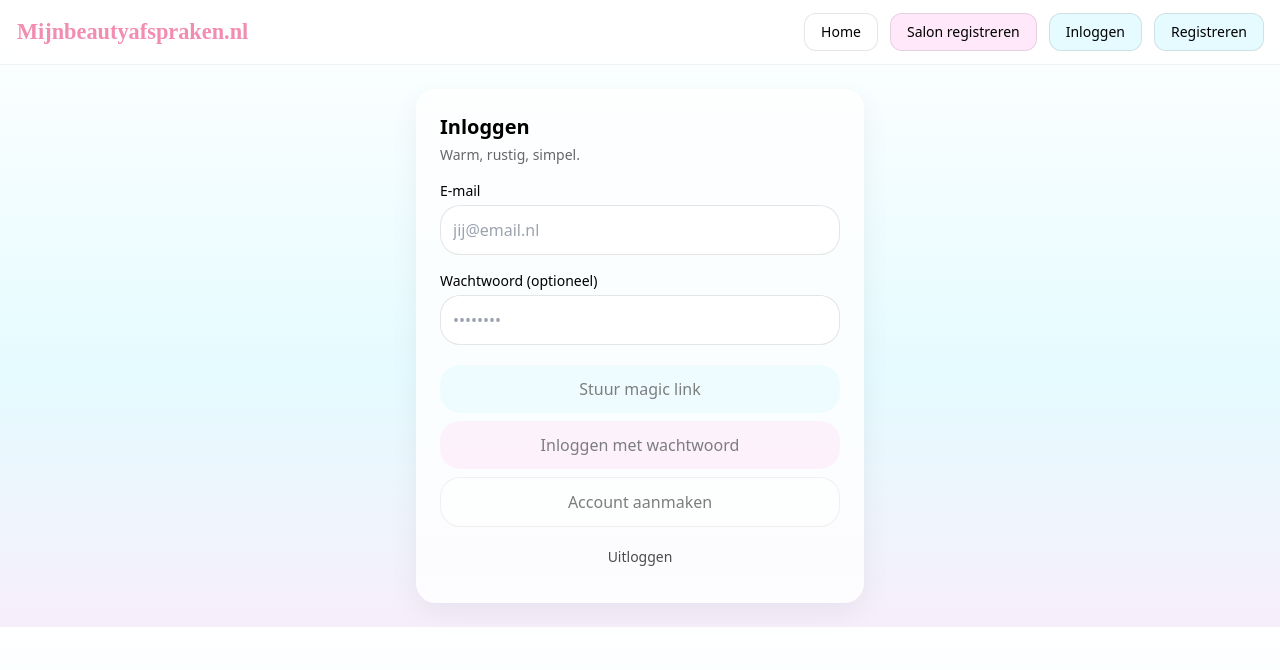
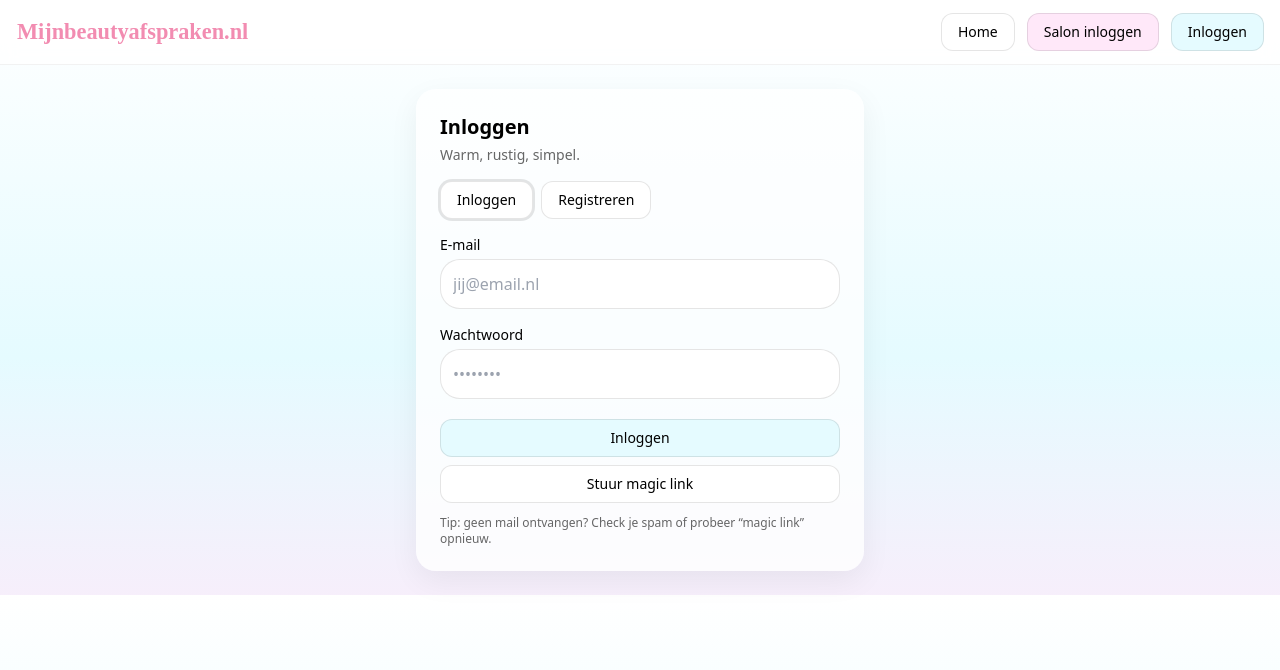
Before and after one commit to BartMimo/mijnbeautyafspraken, a Next.js app: page /auth in a window 1280 px wide. Shown: the top 670 px of the page. Built offline with nearby package versions, Linux system fonts and the light colour scheme.

Commit message:
Update header: Home + Salon inloggen + Inloggen

```diff
--- a/app/auth/page.tsx
+++ b/app/auth/page.tsx
@@ -1,38 +1,86 @@
 "use client";
 
-import { useState } from "react";
+import { useEffect, useMemo, useState } from "react";
 import { supabaseBrowser } from "@/lib/supabase/client";
-import { useRouter } from "next/navigation";
+import { useRouter, useSearchParams } from "next/navigation";
+
+type Mode = "signin" | "signup";
+
+function isValidEmail(v: string) {
+  return /^[^\s@]+@[^\s@]+\.[^\s@]+$/.test(v.trim());
+}
 
 export default function AuthPage() {
   const router = useRouter();
+  const searchParams = useSearchParams();
+
+  // /auth?type=salon  => salon login flow (zelfde auth, andere copy + redirect)
+  const authType = (searchParams.get("type") ?? "user").toLowerCase();
+  const isSalon = authType === "salon";
+
+  const [mode, setMode] = useState<Mode>("signin");
 
   const [email, setEmail] = useState("");
   const [password, setPassword] = useState("");
+
   const [msg, setMsg] = useState<string | null>(null);
   const [loading, setLoading] = useState(false);
 
-  async function signInMagic() {
+  const title = useMemo(() => (isSalon ? "Salon inloggen" : "Inloggen"), [isSalon]);
+  const subtitle = useMemo(
+    () => (isSalon ? "Voor salon-eigenaren en medewerkers." : "Warm, rustig, simpel."),
+    [isSalon]
+  );
+
+  // Redirect doel na login
+  const redirectTo = useMemo(() => (isSalon ? "/dashboard" : "/account"), [isSalon]);
+
+  // Als je deze pagina opent terwijl je al bent ingelogd: direct doorsturen
+  useEffect(() => {
+    let cancelled = false;
+
+    (async () => {
+      const { data } = await supabaseBrowser.auth.getSession();
+      if (cancelled) return;
+
+      if (data.session?.user) {
+        router.replace(redirectTo);
+        router.refresh();
+      }
+    })();
+
+    return () => {
+      cancelled = true;
+    };
+  }, [router, redirectTo]);
+
+  // Als iemand wisselt tussen /auth en /auth?type=salon: reset netjes
+  useEffect(() => {
+    setMode("signin");
     setMsg(null);
-    setLoading(true);
+  }, [authType]);
 
-    const { error } = await supabaseBrowser.auth.signInWithOtp({
-      email,
-      options: {
-        emailRedirectTo: `${location.origin}/auth/callback`,
-      },
-    });
-
-    setLoading(false);
-    setMsg(error ? error.message : "Check je e-mail voor de inloglink.");
+  function resetMsg() {
+    setMsg(null);
   }
 
   async function signInPassword() {
-    setMsg(null);
+    resetMsg();
+
+    const e = email.trim();
+    if (!isValidEmail(e)) {
+      setMsg("Vul een geldig e-mailadres in.");
+      return;
+    }
+    if (!password) {
+      setMsg("Vul je wachtwoord in.");
+      return;
+    }
+
     setLoading(true);
 
     const { error } = await supabaseBrowser.auth.signInWithPassword({
-      email,
+      email: e,
       password,
     });
 
@@ -43,18 +91,27 @@ export default function AuthPage() {
       return;
     }
 
-    setMsg("Je bent ingelogd.");
-    router.push("/");
+    router.replace(redirectTo);
     router.refresh();
   }
 
-  async function signUp() {
-    setMsg(null);
+  async function signInMagic() {
+    resetMsg();
+
+    const e = email.trim();
+    if (!isValidEmail(e)) {
+      setMsg("Vul een geldig e-mailadres in.");
+      return;
+    }
+
     setLoading(true);
 
-    const { error } = await supabaseBrowser.auth.signUp({
-      email,
-      password,
+    const { error } = await supabaseBrowser.auth.signInWithOtp({
+      email: e,
+      options: {
+        // callback route moet bestaan; jij hebt /auth/callback al
+        emailRedirectTo: `${location.origin}/auth/callback`,
+      },
     });
 
     setLoading(false);
@@ -64,76 +121,149 @@ export default function AuthPage() {
       return;
     }
 
-    setMsg("Account aangemaakt. Je kunt nu inloggen.");
+    setMsg("Check je e-mail voor de inloglink.");
   }
 
-  async function signOut() {
-    await supabaseBrowser.auth.signOut();
-    setMsg("Uitgelogd.");
-    router.push("/");
-    router.refresh();
+  async function signUp() {
+    resetMsg();
+
+    const e = email.trim();
+    if (!isValidEmail(e)) {
+      setMsg("Vul een geldig e-mailadres in.");
+      return;
+    }
+    if (!password || password.length < 8) {
+      setMsg("Kies een wachtwoord van minimaal 8 tekens.");
+      return;
     }
 
+    setLoading(true);
+
+    const { error } = await supabaseBrowser.auth.signUp({
+      email: e,
+      password,
+      options: {
+        // na bevestigen via mail terug naar jouw callback
+        emailRedirectTo: `${location.origin}/auth/callback`,
+      },
+    });
+
+    setLoading(false);
+
+    if (error) {
+      setMsg(error.message);
+      return;
+    }
+
+    // Als confirm-email aan staat: user moet bevestigen, anders kan hij direct inloggen.
+    setMsg("Account aangemaakt. Check je e-mail (mogelijk bevestigen) en log daarna in.");
+    setMode("signin");
+  }
+
+  // Styling helpers
+  const pill =
+    "inline-flex items-center justify-center px-4 py-2 rounded-xl border border-black/10 text-sm font-medium transition hover:opacity-90 disabled:opacity-50";
+  const pillWhite = `${pill} bg-white`;
+  const pillSky = `${pill} bg-skywash`;
+
+  const card = "max-w-md mx-auto bg-white/80 shadow-soft rounded-xl2 p-6";
+  const input = "w-full mt-1 p-3 rounded-xl2 border border-black/10 bg-white";
+
   return (
-    <div className="max-w-md mx-auto bg-white/80 shadow-soft rounded-xl2 p-6">
-      <h1 className="text-xl font-semibold">Inloggen</h1>
-      <p className="text-sm text-black/60 mt-1">
-        Warm, rustig, simpel.
-      </p>
+    <div className={card}>
+      <h1 className="text-xl font-semibold">{title}</h1>
+      <p className="text-sm text-black/60 mt-1">{subtitle}</p>
 
+      {/* Mode switch */}
+      <div className="mt-4 flex items-center gap-2">
+        <button
+          type="button"
+          className={`${pillWhite} ${mode === "signin" ? "ring-2 ring-black/10" : ""}`}
+          onClick={() => {
+            setMode("signin");
+            resetMsg();
+          }}
+          disabled={loading}
+        >
+          Inloggen
+        </button>
+        <button
+          type="button"
+          className={`${pillWhite} ${mode === "signup" ? "ring-2 ring-black/10" : ""}`}
+          onClick={() => {
+            setMode("signup");
+            resetMsg();
+          }}
+          disabled={loading}
+        >
+          Registreren
+        </button>
+      </div>
+
+      {/* Inputs */}
       <label className="block mt-4 text-sm">E-mail</label>
       <input
-        className="w-full mt-1 p-3 rounded-xl2 border border-black/10"
+        className={input}
         value={email}
         onChange={(e) => setEmail(e.target.value)}
         placeholder="jij@email.nl"
+        autoComplete="email"
+        inputMode="email"
       />
 
-      <label className="block mt-4 text-sm">
-        Wachtwoord (optioneel)
-      </label>
+      <label className="block mt-4 text-sm">Wachtwoord</label>
       <input
         type="password"
-        className="w-full mt-1 p-3 rounded-xl2 border border-black/10"
+        className={input}
         value={password}
         onChange={(e) => setPassword(e.target.value)}
         placeholder="••••••••"
+        autoComplete={mode === "signup" ? "new-password" : "current-password"}
       />
 
+      {/* Actions */}
+      {mode === "signin" ? (
         <div className="mt-5 flex flex-col gap-2">
           <button
+            type="button"
+            onClick={signInPassword}
+            disabled={loading}
+            className={pillSky}
+          >
+            {loading ? "Bezig..." : "Inloggen"}
+          </button>
+
+          <button
+            type="button"
             onClick={signInMagic}
-          disabled={loading || !email}
-          className="p-3 rounded-xl2 bg-skywash hover:opacity-90 disabled:opacity-50"
+            disabled={loading}
+            className={pillWhite}
           >
             Stuur magic link
           </button>
 
+          <p className="text-xs text-black/60 mt-1">
+            Tip: geen mail ontvangen? Check je spam of probeer “magic link” opnieuw.
+          </p>
+        </div>
+      ) : (
+        <div className="mt-5 flex flex-col gap-2">
           <button
-          onClick={signInPassword}
-          disabled={loading || !email || !password}
-          className="p-3 rounded-xl2 bg-blush hover:opacity-90 disabled:opacity-50"
+            type="button"
+            onClick={signUp}
+            disabled={loading}
+            className={pillSky}
           >
-          Inloggen met wachtwoord
+            {loading ? "Bezig..." : "Account aanmaken"}
           </button>
 
-        <button
-          onClick={signUp}
-          disabled={loading || !email || !password}
-          className="p-3 rounded-xl2 border border-black/10 bg-white hover:bg-white/60 disabled:opacity-50"
-        >
-          Account aanmaken
-        </button>
+          <p className="text-xs text-black/60 mt-1">
+            Tip: minimaal 8 tekens voor je wachtwoord.
+          </p>
+        </div>
+      )}
 
-        <button
-          onClick={signOut}
-          className="p-3 rounded-xl2 text-sm text-black/70 hover:underline"
-        >
-          Uitloggen
-        </button>
-      </div>
-
-      {msg && <p className="mt-4 text-sm">{msg}</p>}
+      {msg && <p className="mt-4 text-sm text-black/80">{msg}</p>}
     </div>
   );
 }
--- a/components/SiteHeader.tsx
+++ b/components/SiteHeader.tsx
@@ -1,17 +1,21 @@
 "use client";
 
 import Link from "next/link";
-import { useEffect, useState } from "react";
+import { useEffect, useMemo, useState } from "react";
+import { useRouter } from "next/navigation";
 import { supabaseBrowser } from "@/lib/supabase/client";
 
 type Role = "customer" | "salon_owner" | "admin" | null;
 
 export function SiteHeader() {
+  const router = useRouter();
   const supabase = supabaseBrowser;
 
   const [checked, setChecked] = useState(false);
   const [isAuthed, setIsAuthed] = useState(false);
   const [role, setRole] = useState<Role>(null);
+
+  const isSalonOwner = useMemo(() => role === "salon_owner" || role === "admin", [role]);
 
   useEffect(() => {
     let mounted = true;
@@ -55,12 +59,11 @@ export function SiteHeader() {
 
   async function logout() {
     await supabase.auth.signOut();
-    window.location.href = "/";
+    router.replace("/");
+    router.refresh();
   }
 
-  const isSalonOwner = role === "salon_owner" || role === "admin";
-
-  // Button styles (consistent pills)
+  // Buttons (consistent pills)
   const btnBase =
     "inline-flex items-center justify-center px-4 py-2 rounded-xl border border-black/10 text-sm font-medium transition hover:opacity-90";
   const btnWhite = `${btnBase} bg-white`;
@@ -74,14 +77,13 @@ export function SiteHeader() {
         <Link href="/" className="flex items-center shrink-0">
           <img
             src="/images/logo.svg"
-            alt="Mijnbeautyafspraken"
+            alt="Mijn Beauty Afspraken"
             className="h-10 w-auto max-w-[340px] object-contain"
           />
         </Link>
 
-        {/* RIGHT SIDE ACTIONS */}
+        {/* ACTIONS */}
         <div className="flex items-center gap-2 md:gap-3">
-          {/* Home altijd */}
           <Link href="/" className={btnWhite}>
             Home
           </Link>
@@ -89,37 +91,26 @@ export function SiteHeader() {
           {/* Zolang we auth nog checken: toon niets extra’s */}
           {!checked ? null : !isAuthed ? (
             <>
-              <Link href="/salon-aanmelden" className={btnBlush}>
-                Salon registreren
+              <Link href="/auth?type=salon" className={btnBlush}>
+                Salon inloggen
               </Link>
 
               <Link href="/auth" className={btnSky}>
                 Inloggen
               </Link>
-
-              <Link href="/auth" className={btnSky}>
-                Registreren
-              </Link>
             </>
           ) : (
             <>
-              {/* Salon owner knoppen (desktop) */}
+              {/* Salon owner knoppen als pill-buttons */}
               {isSalonOwner && (
-                <div className="hidden md:flex items-center gap-2">
+                <>
                   <Link href="/dashboard" className={btnWhite}>
-                    Salon Dashboard
+                    Dashboard
                   </Link>
                   <Link href="/dashboard/profile" className={btnWhite}>
                     Salon-profiel
                   </Link>
-                </div>
-              )}
-
-              {/* Alleen tonen als je nog géén salon owner bent */}
-              {!isSalonOwner && (
-                <Link href="/salon-aanmelden" className={btnBlush}>
-                  Salon registreren
-                </Link>
+                </>
               )}
 
               <Link href="/account" className={btnSky}>
```
Lines whose indentation alone changed are shown as unchanged.
